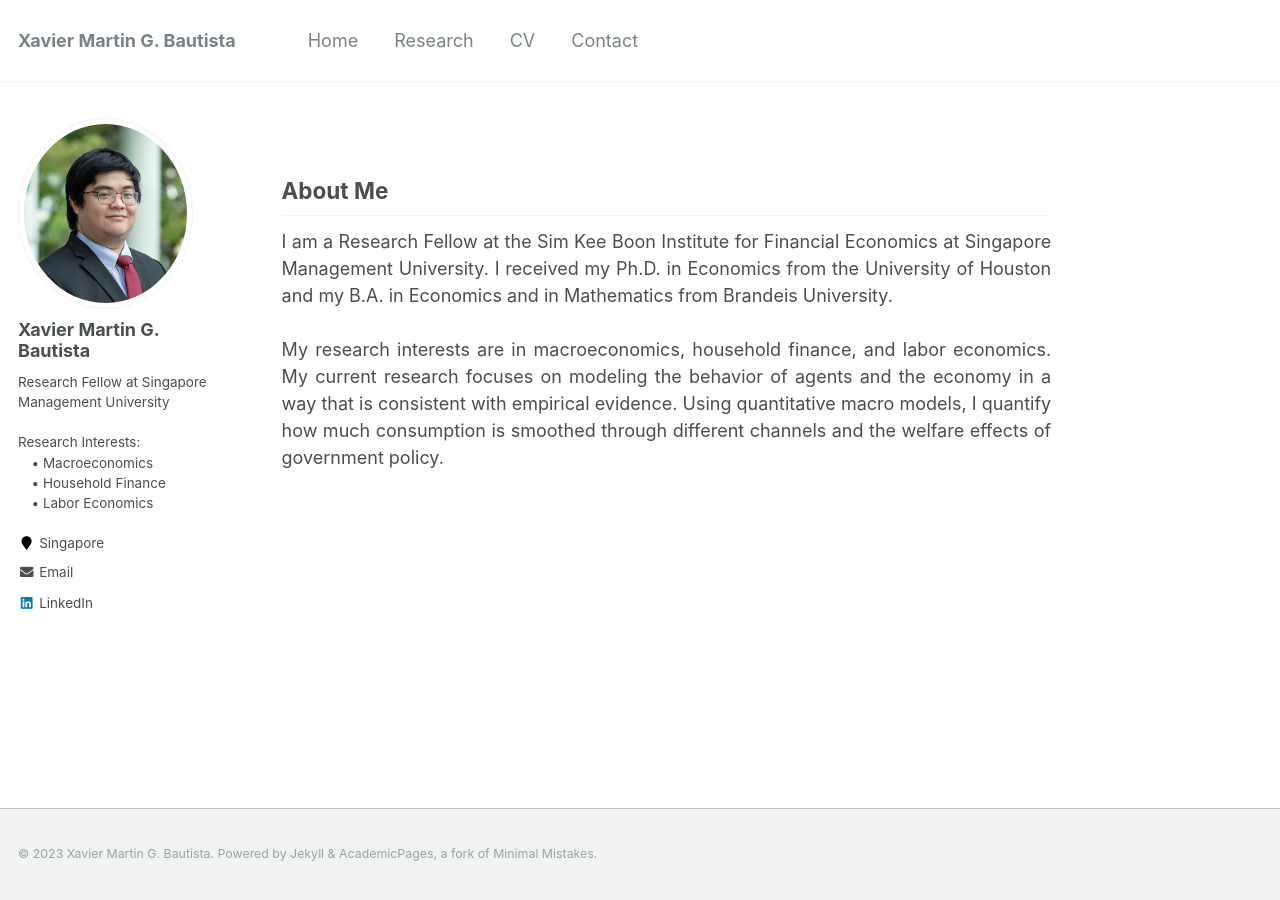
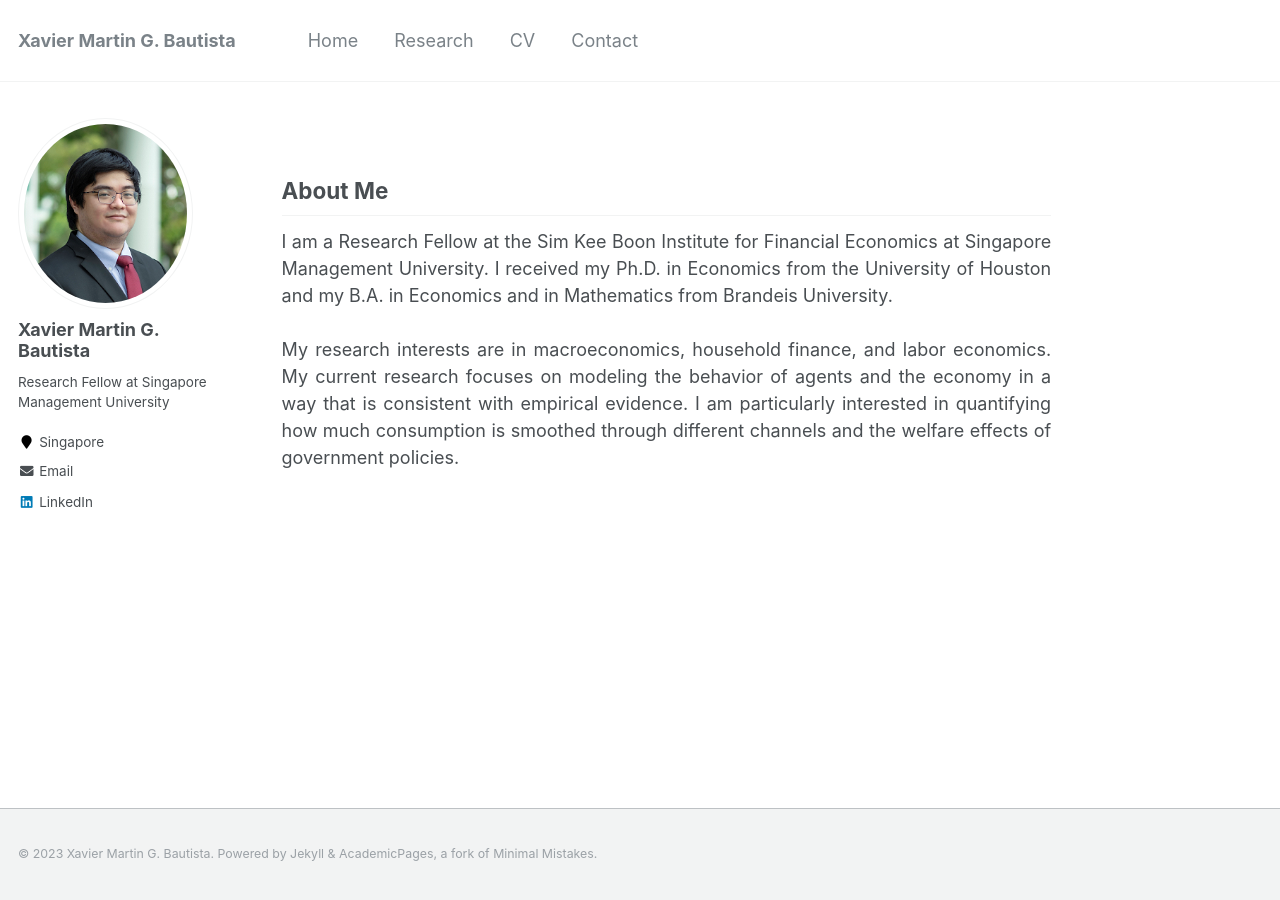
Before and after one commit to xmgbautista/xmgbautista.github.io, a Jekyll site: the page built from _pages/about.md, in a window 1280 px wide. Built offline with Jekyll 4.4.1, drawn with Linux system fonts in a browser that asks for light colours.

Commit message:
Update all

```diff
--- a/_config.yml
+++ b/_config.yml
@@ -83,7 +83,8 @@ author:
   name             : "Xavier Martin G. Bautista"
   avatar           : "avatar/bautista_headshot.png"
   #bio              : "Research Fellow at <a style='color: black;' href='https://skbi.smu.edu.sg/'>Singapore Management University</a>"
-  bio              : "Research Fellow at Singapore Management University <br> <br> Research Interests: <br> &emsp;&#8226; Macroeconomics <br> &emsp;&#8226; Household Finance <br> &emsp;&#8226; Labor Economics"
+  #bio              : "Research Fellow at Singapore Management University <br> <br> Research Interests: <br> &emsp;&#8226; Macroeconomics <br> &emsp;&#8226; Household Finance <br> &emsp;&#8226; Labor Economics"
+  bio              : "Research Fellow at Singapore Management University"
   location         : "Singapore"
   employer         :
   pubmed           :
--- a/_pages/about.md
+++ b/_pages/about.md
@@ -21,6 +21,6 @@ I am a Research Fellow at the Sim Kee Boon Institute for Financial Economics at
 Economics from the University of Houston and my B.A. in Economics and in Mathematics from Brandeis University. <br>
 <br>
 My research interests are in macroeconomics, household finance, and labor economics. My current research focuses on modeling the behavior
-of agents and the economy in a way that is consistent with empirical evidence. Using quantitative macro models, I quantify how much
-consumption is smoothed through different channels and the welfare effects of government policy.
+of agents and the economy in a way that is consistent with empirical evidence. I am particularly interested in quantifying how much
+consumption is smoothed through different channels and the welfare effects of government policies.
 </p>
```
Also changed, not shown: _pages/research.md (+1 -1 lines), 1 other file.
